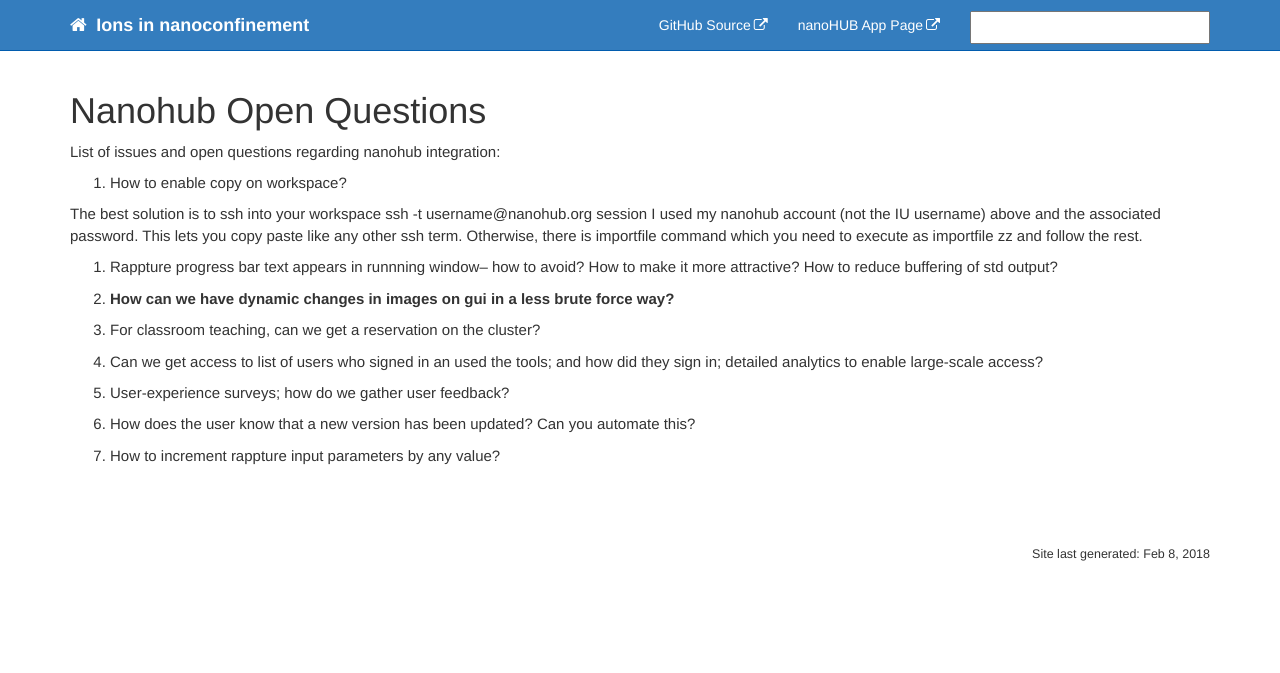
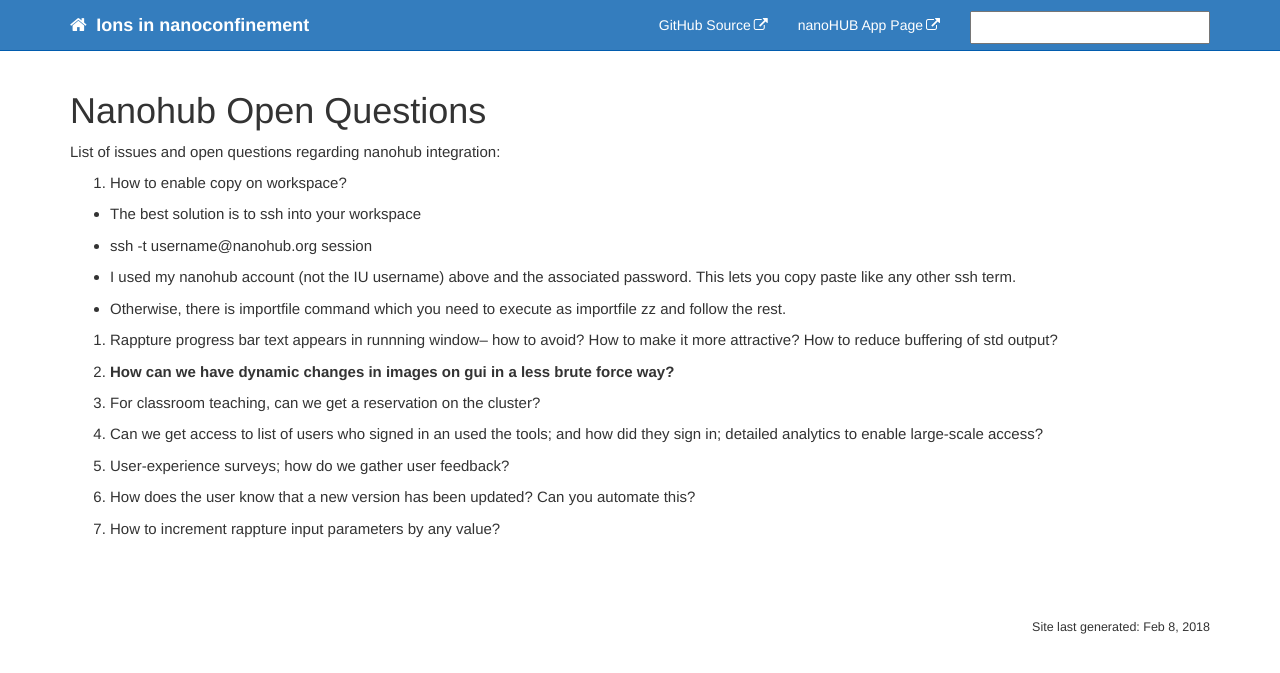
Before and after one commit to softmaterialslab/nanoconfinement-md, a Jekyll site: the page built from docs/openquestions.md, in a window 1280 px wide. Shown: the top 673 px of the page. Built offline with Jekyll 4.4.1, drawn with Linux system fonts in a browser that asks for light colours; nearby versions of some CDN libraries; our own code applies the rules of GitHub Pages for plain Markdown files; comment, search, counter and statistics services are not loaded.

```diff
--- a/docs/openquestions.md
+++ b/docs/openquestions.md
@@ -10,10 +10,10 @@ List of issues and open questions regarding nanohub integration:
 
 1. How to enable copy on workspace?
 
-The best solution is to ssh into your workspace
-ssh -t username@nanohub.org session
-I used my nanohub account (not the IU username) above and the associated password. This lets you copy paste like any other ssh term.
-Otherwise, there is importfile command which you need to execute as importfile zz and follow the rest.
+* The best solution is to ssh into your workspace
+* ssh -t username@nanohub.org session
+* I used my nanohub account (not the IU username) above and the associated password. This lets you copy paste like any other ssh term.
+* Otherwise, there is importfile command which you need to execute as importfile zz and follow the rest.
 
 2. Rappture progress bar text appears in runnning window-- how to avoid? How to make it more attractive? How to reduce buffering of std output?
 
```
